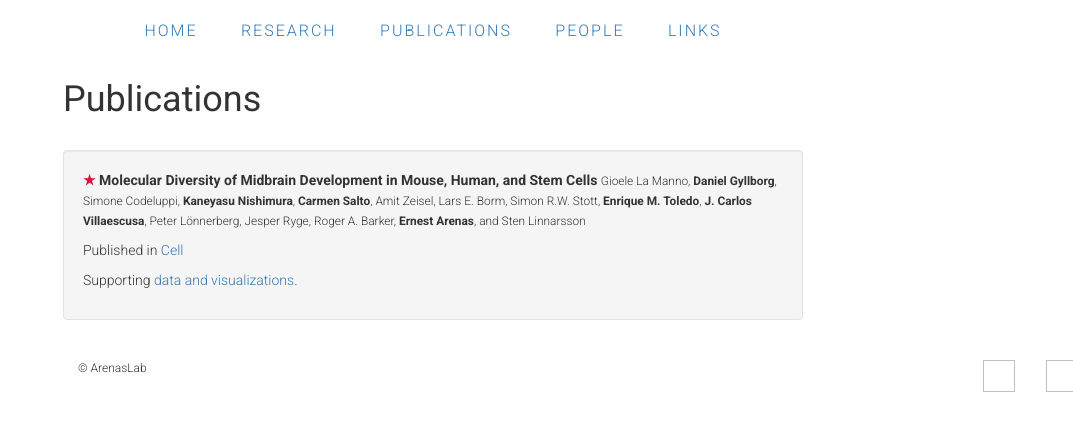
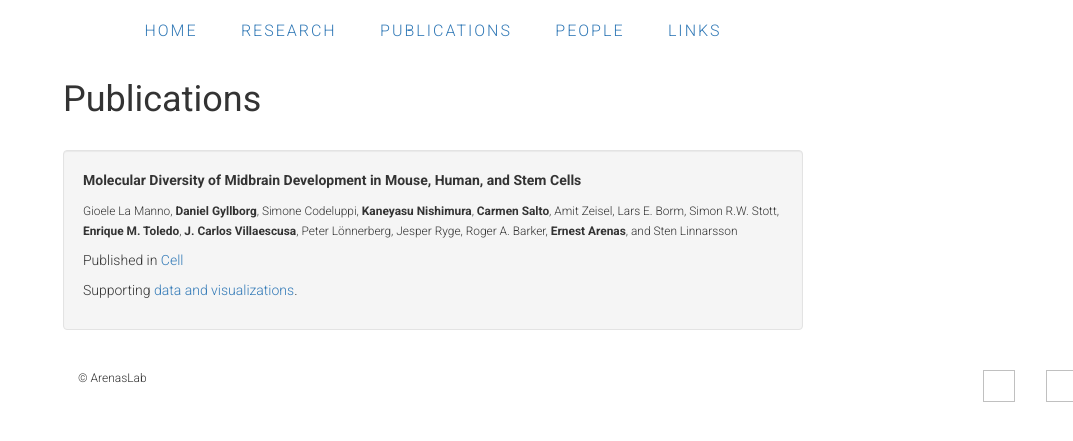
Before and after one commit to ArenasLab/arenaslab.github.io, a Jekyll site: the page publications/index.html, which Jekyll copies as it is, in a window 1280 px wide. Shown: the top 441 px of the page, without its empty margins (207-1280 px from the left). Built offline with Jekyll 4.4.1, drawn with Linux system fonts in a browser that asks for light colours.

Commit message:
Update index.html

```diff
--- a/publications/index.html
+++ b/publications/index.html
@@ -59,11 +59,9 @@
                 <div class="media-body">
                   <!-- <img class="pull-left" style="margin-right:10px;" src="/img/Cell_2016b.jpg" height="175px" /> -->
                   <strong class="media-heading">
-
-                  <span style="color: crimson">&#9733;</span>
-
-                      Molecular Diversity of Midbrain Development in Mouse, Human, and Stem Cells
+                    Molecular Diversity of Midbrain Development in Mouse, Human, and Stem Cells
                   </strong>
+                  <p></p>
                   <small>Gioele La Manno, <b>Daniel Gyllborg</b>, Simone Codeluppi, <b>Kaneyasu Nishimura</b>, <b>Carmen Salto</b>, Amit Zeisel, Lars E. Borm, Simon R.W. Stott, <b>Enrique M. Toledo</b>, <b>J. Carlos Villaescusa</b>, Peter Lönnerberg, Jesper Ryge, Roger A. Barker, <b>Ernest Arenas</b>, and Sten Linnarsson</small>
       <p></p>
       <p>
```
